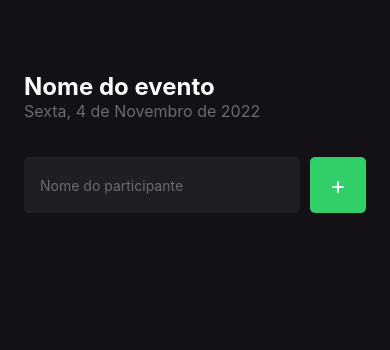
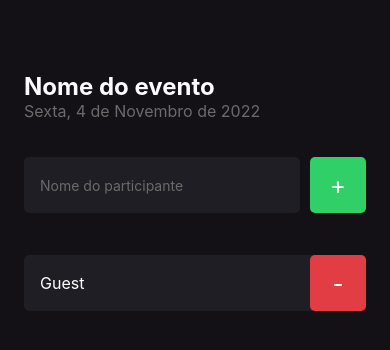
Before and after one commit to gabriel1g/imhere, a React Native app: screen / in a window 390 px wide. Shown: the top 350 px of the page. Built offline with nearby package versions, Linux system fonts and the light colour scheme.

Commit message:
componente de participante

```diff
--- /dev/null
+++ b/src/components/Participant/index.tsx
@@ -0,0 +1,15 @@
+import { Text, TouchableOpacity, View } from 'react-native';
+
+import { styles } from './styles';
+
+export function Participant() {
+  return (
+    <View style={styles.container}>
+      <Text style={styles.name}>Guest</Text>
+
+      <TouchableOpacity style={styles.button}>
+        <Text style={styles.buttonText}>-</Text>
+      </TouchableOpacity>
+    </View>
+  );
+}
--- /dev/null
+++ b/src/components/Participant/styles.ts
@@ -0,0 +1,29 @@
+import { StyleSheet } from 'react-native';
+
+export const styles = StyleSheet.create({
+  container: {
+    flexDirection: 'row',
+    alignItems: 'center',
+    marginBottom: 10,
+    borderRadius: 5,
+    backgroundColor: '#1F1E25',
+  },
+  name: {
+    flex: 1,
+    marginLeft: 16,
+    color: '#FFF',
+    fontSize: 16,
+  },
+  button: {
+    justifyContent: 'center',
+    alignItems: 'center',
+    height: 56,
+    width: 56,
+    borderRadius: 5,
+    backgroundColor: '#E23C44',
+  },
+  buttonText: {
+    color: '#FFF',
+    fontSize: 24,
+  },
+});
--- a/src/screens/Home/index.tsx
+++ b/src/screens/Home/index.tsx
@@ -1,5 +1,6 @@
 import { Text, TextInput, TouchableOpacity, View } from 'react-native';
 
+import { Participant } from '../../components/Participant';
 import { styles } from './styles';
 
 export function Home() {
@@ -18,6 +19,8 @@
           <Text style={styles.buttonText}>+</Text>
         </TouchableOpacity>
       </View>
+
+      <Participant />
     </View>
   );
 }
```
